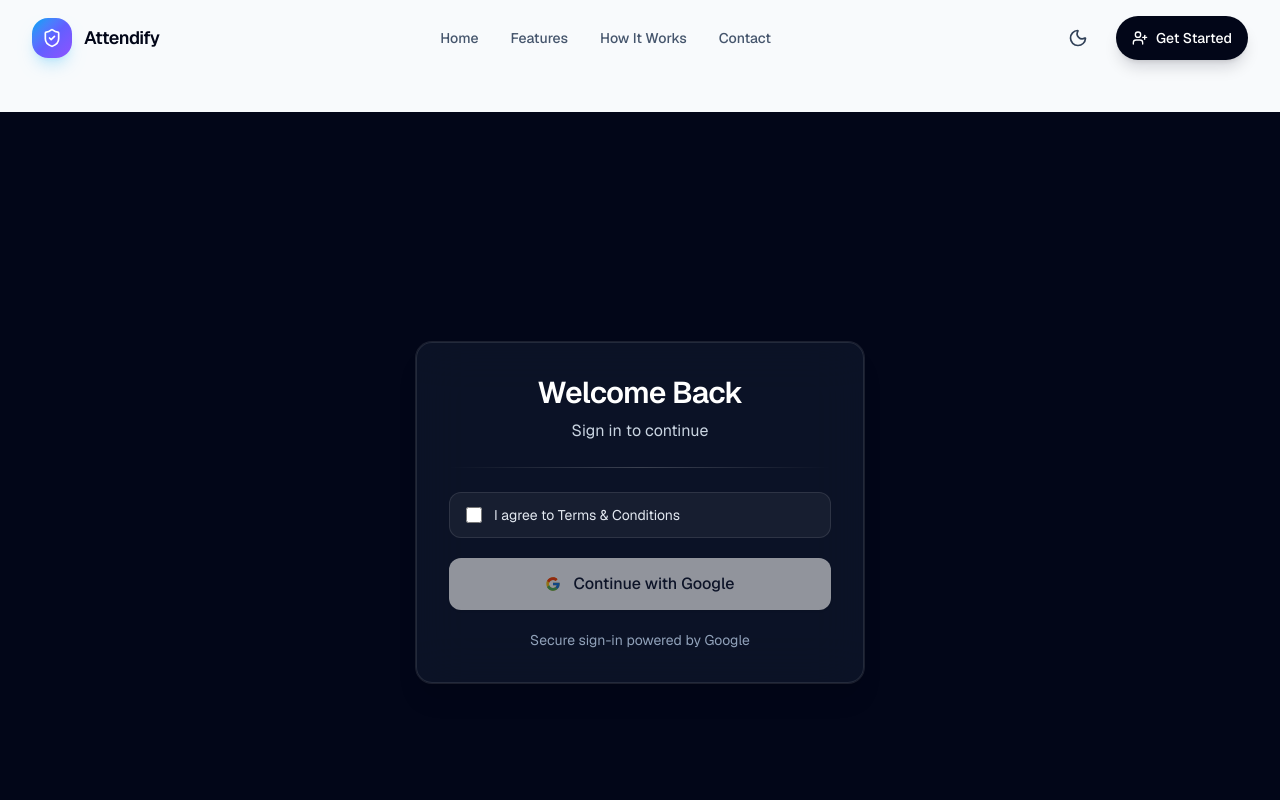
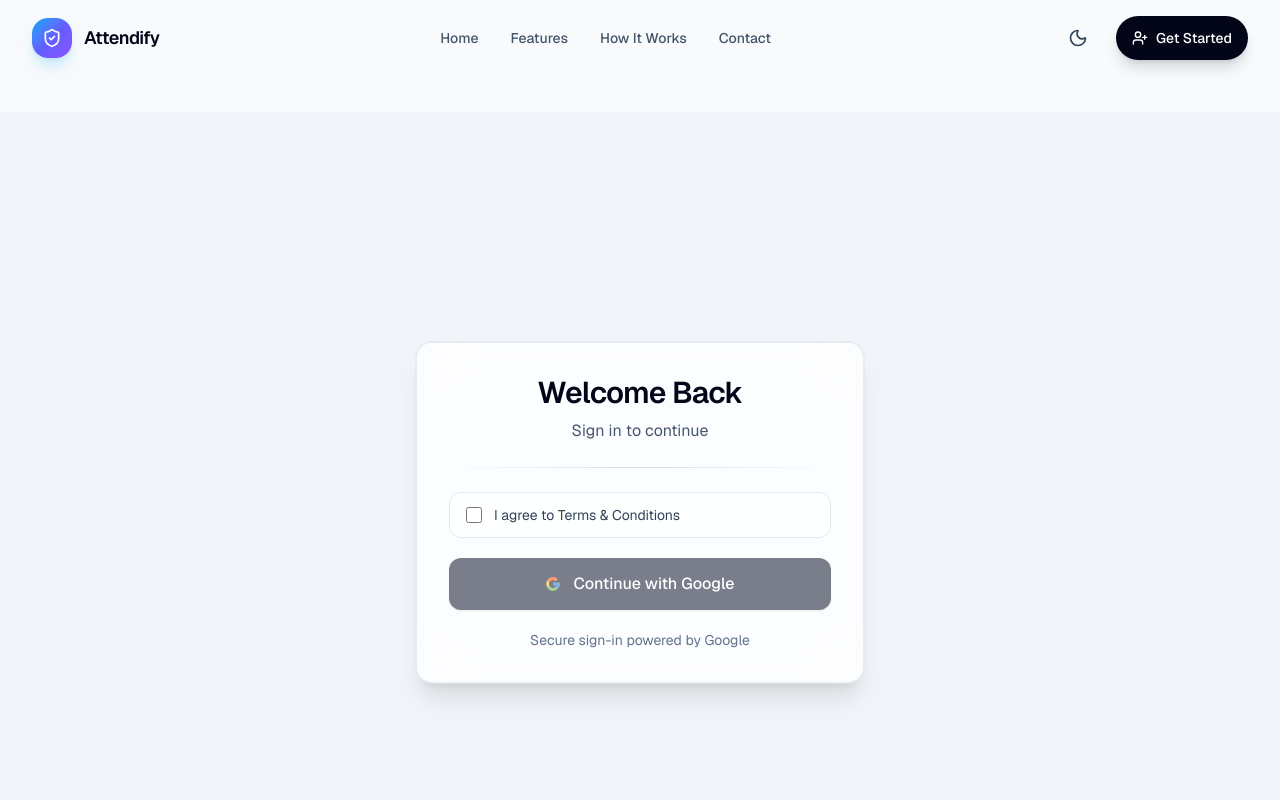
Before and after one commit to Ayomide-Philip/digital-attendance, a Next.js app: page /sign-in in a window 1280 px wide. Shown: the top 800 px of the page. Built offline with nearby package versions, Linux system fonts and the light colour scheme.

Commit message:
feat: implement authentication handlers and connect to NextAuth

```diff
--- a/app/(root)/sign-in/page.jsx
+++ b/app/(root)/sign-in/page.jsx
@@ -1,5 +1,5 @@
 "use client";
-import { useState, useEffect } from "react";
+import { useState } from "react";
 import { FcGoogle } from "react-icons/fc";
 
 export default function Page() {
@@ -14,36 +14,36 @@ export default function Page() {
   };
 
   return (
-    <main className="relative flex min-h-screen items-center justify-center overflow-hidden bg-slate-950 px-4 py-10 text-white sm:px-6">
-      <div className="pointer-events-none absolute inset-0 -z-20 bg-[radial-gradient(circle_at_10%_10%,rgba(129,140,248,0.3),transparent_32%),radial-gradient(circle_at_85%_15%,rgba(168,85,247,0.24),transparent_28%),radial-gradient(circle_at_50%_100%,rgba(59,130,246,0.16),transparent_38%)]" />
-      <div className="pointer-events-none absolute -left-16 top-10 -z-10 h-56 w-56 rounded-full bg-indigo-500/20 blur-3xl" />
-      <div className="pointer-events-none absolute -bottom-10 right-0 -z-10 h-64 w-64 rounded-full bg-fuchsia-500/20 blur-3xl" />
+    <main className="relative flex min-h-screen items-center justify-center overflow-hidden bg-slate-100 px-4 py-10 text-slate-900 sm:px-6 dark:bg-slate-950 dark:text-white">
+      <div className="pointer-events-none absolute inset-0 -z-20 bg-[radial-gradient(circle_at_10%_10%,rgba(99,102,241,0.22),transparent_32%),radial-gradient(circle_at_85%_15%,rgba(192,132,252,0.18),transparent_28%),radial-gradient(circle_at_50%_100%,rgba(59,130,246,0.12),transparent_38%)] dark:bg-[radial-gradient(circle_at_10%_10%,rgba(129,140,248,0.3),transparent_32%),radial-gradient(circle_at_85%_15%,rgba(168,85,247,0.24),transparent_28%),radial-gradient(circle_at_50%_100%,rgba(59,130,246,0.16),transparent_38%)]" />
+      <div className="pointer-events-none absolute -left-16 top-10 -z-10 h-56 w-56 rounded-full bg-indigo-500/15 blur-3xl dark:bg-indigo-500/20" />
+      <div className="pointer-events-none absolute -bottom-10 right-0 -z-10 h-64 w-64 rounded-full bg-fuchsia-400/15 blur-3xl dark:bg-fuchsia-500/20" />
 
-      <section className="w-full max-w-md rounded-2xl border border-white/10 bg-slate-900/75 p-6 shadow-xl ring-1 ring-white/10 backdrop-blur-xl transition-all duration-300 animate-fade-up hover:-translate-y-0.5 sm:p-8">
+      <section className="w-full max-w-md rounded-2xl border border-slate-200/80 bg-white/75 p-6 shadow-xl ring-1 ring-slate-200/70 backdrop-blur-xl transition-all duration-300 animate-fade-up hover:-translate-y-0.5 sm:p-8 dark:border-white/10 dark:bg-slate-900/75 dark:ring-white/10">
         {/* <div className="mx-auto mb-6 flex h-14 w-14 items-center justify-center rounded-2xl bg-linear-to-br from-indigo-500/30 to-fuchsia-500/30 ring-1 ring-white/20">
           <GoogleIcon />
         </div> */}
 
         <div className="space-y-2 text-center">
-          <h1 className="text-3xl font-semibold tracking-tight text-white">
+          <h1 className="text-3xl font-semibold tracking-tight text-slate-950 dark:text-white">
             Welcome Back
           </h1>
-          <p className="text-sm text-slate-300 sm:text-base">
+          <p className="text-sm text-slate-600 sm:text-base dark:text-slate-300">
             Sign in to continue
           </p>
         </div>
 
-        <div className="my-6 h-px w-full bg-linear-to-r from-transparent via-white/20 to-transparent" />
+        <div className="my-6 h-px w-full bg-linear-to-r from-transparent via-slate-300/80 to-transparent dark:via-white/20" />
 
         <div className="space-y-5">
-          <label className="flex cursor-pointer items-center gap-3 rounded-xl border border-white/10 bg-white/5 px-4 py-3 transition-all duration-300 hover:bg-white/10">
+          <label className="flex cursor-pointer items-center gap-3 rounded-xl border border-slate-200 bg-white/70 px-4 py-3 transition-all duration-300 hover:bg-white dark:border-white/10 dark:bg-white/5 dark:hover:bg-white/10">
             <input
               type="checkbox"
               checked={agreed}
               onChange={(event) => setAgreed(event.target.checked)}
-              className="h-4 w-4 rounded border-white/30 bg-transparent text-indigo-500 focus:ring-2 focus:ring-indigo-400 focus:ring-offset-2 focus:ring-offset-slate-900"
+              className="h-4 w-4 rounded border-slate-300 bg-transparent text-indigo-500 focus:ring-2 focus:ring-indigo-400 focus:ring-offset-2 focus:ring-offset-white dark:border-white/30 dark:focus:ring-offset-slate-900"
             />
-            <span className="text-sm text-slate-200">
+            <span className="text-sm text-slate-700 dark:text-slate-200">
               I agree to Terms &amp; Conditions
             </span>
           </label>
@@ -52,13 +52,13 @@ export default function Page() {
             type="button"
             onClick={onGoogleSignIn}
             disabled={!agreed}
-            className="inline-flex w-full items-center justify-center gap-3 rounded-xl bg-white px-4 py-3.5 font-medium text-slate-900 shadow-sm transition-all duration-300 hover:scale-[1.02] hover:bg-slate-100 hover:shadow-lg active:scale-[0.99] disabled:cursor-not-allowed disabled:opacity-55 focus-visible:outline-none focus-visible:ring-2 focus-visible:ring-indigo-400 focus-visible:ring-offset-2 focus-visible:ring-offset-slate-900"
+            className="inline-flex w-full items-center justify-center gap-3 rounded-xl bg-slate-900 px-4 py-3.5 font-medium text-white shadow-sm transition-all duration-300 hover:scale-[1.02] hover:bg-slate-800 hover:shadow-lg active:scale-[0.99] disabled:cursor-not-allowed disabled:opacity-55 focus-visible:outline-none focus-visible:ring-2 focus-visible:ring-indigo-400 focus-visible:ring-offset-2 focus-visible:ring-offset-white dark:bg-white dark:text-slate-900 dark:hover:bg-slate-100 dark:focus-visible:ring-offset-slate-900"
           >
             <FcGoogle />
             Continue with Google
           </button>
 
-          <p className="text-center text-xs text-slate-400 sm:text-sm">
+          <p className="text-center text-xs text-slate-500 sm:text-sm dark:text-slate-400">
             Secure sign-in powered by Google
           </p>
         </div>
--- /dev/null
+++ b/app/api/auth/[...nextauth]/route.js
@@ -0,0 +1,2 @@
+import { handlers } from "@/auth"; // Referring to the auth.ts we just created
+export const { GET, POST } = handlers;
--- /dev/null
+++ b/auth.js
@@ -0,0 +1,5 @@
+import NextAuth from "next-auth";
+
+export const { handlers, signIn, signOut, auth } = NextAuth({
+  providers: [],
+});
```
Also changed, not shown: lib/database/connectdb.js (added).
